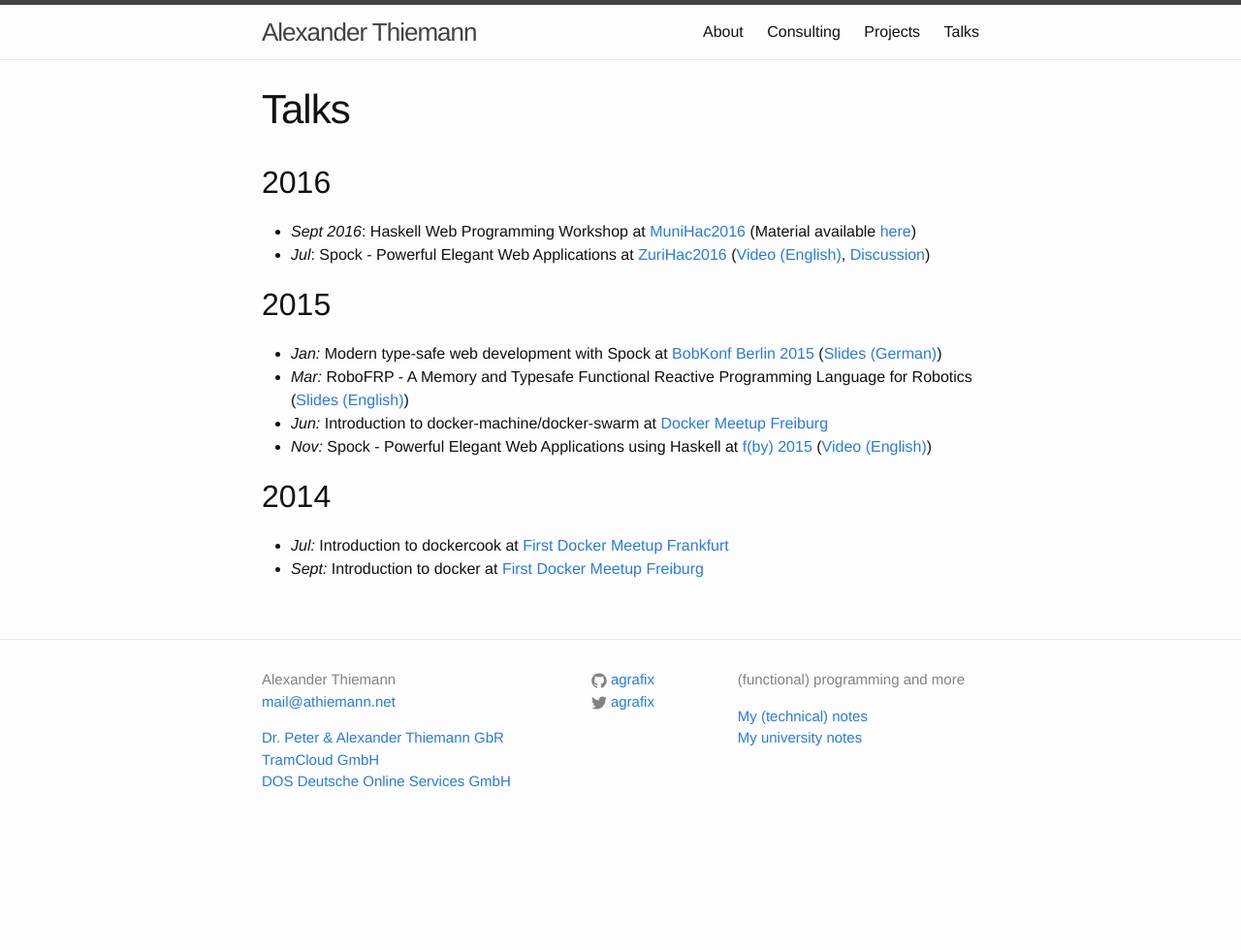
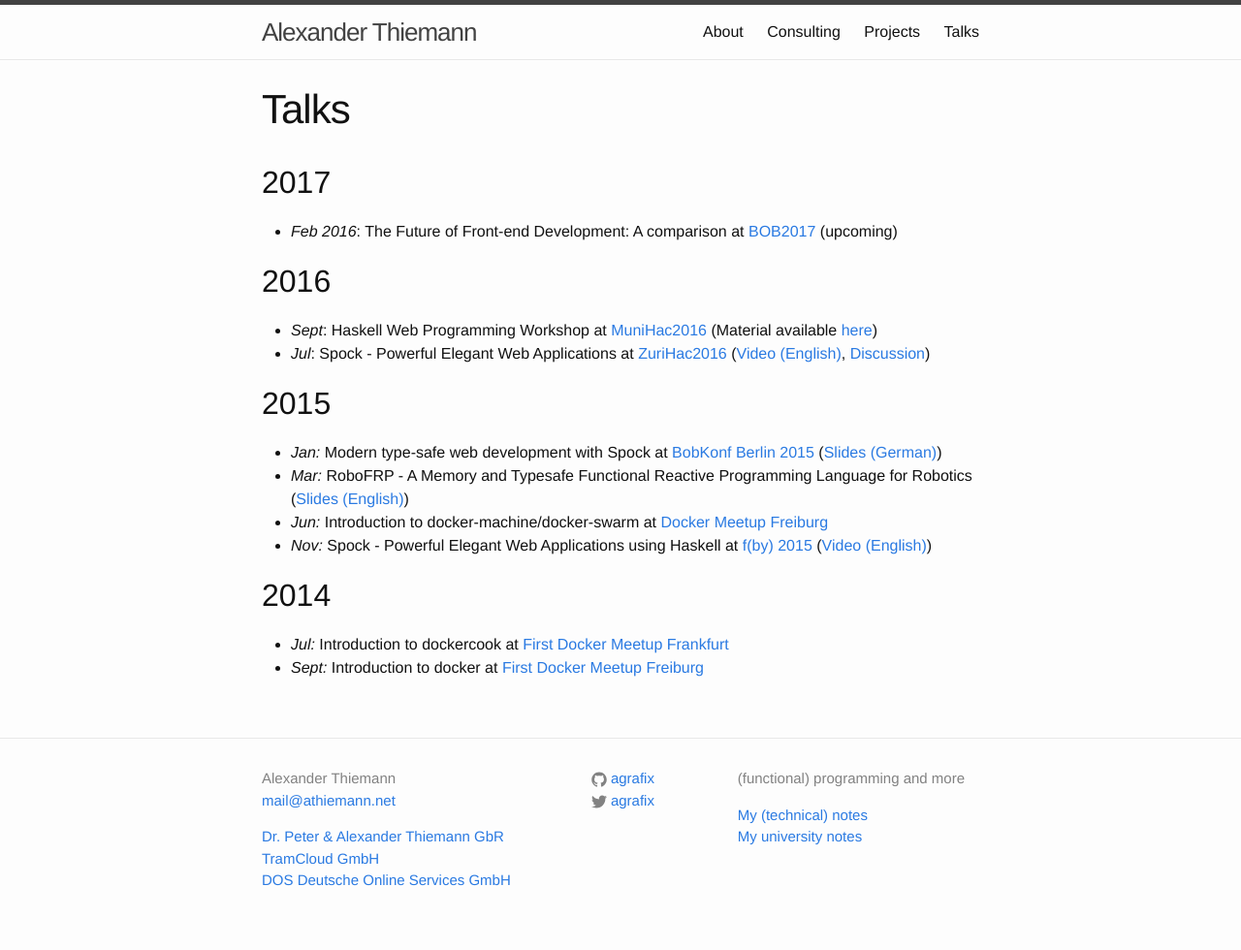
Before and after one commit to agrafix/homepage, a Jekyll site: the page built from talks.md, in a window 1280 px wide. Shown: the whole page at 97% size. Built offline with Jekyll 4.4.1, drawn with Linux system fonts in a browser that asks for light colours; before the commit the page ends 900 px from its top, so only the background shows below that.

Commit message:
add upcoming bob talk

```diff
--- a/talks.md
+++ b/talks.md
@@ -4,8 +4,12 @@ title: Talks
 permalink: /talks/
 ---
 
+## 2017
+* *Feb 2016*: The Future of Front-end Development: A comparison at [BOB2017][bob-2017] (upcoming)
+
+
 ## 2016
-* *Sept 2016*: Haskell Web Programming Workshop at [MuniHac2016][munihac2016] (Material available [here][munihac2016-material])
+* *Sept*: Haskell Web Programming Workshop at [MuniHac2016][munihac2016] (Material available [here][munihac2016-material])
 * *Jul*: Spock - Powerful Elegant Web Applications at [ZuriHac2016][zurihac2016] ([Video (English)][zurihac2016-video], [Discussion][zurihac2016-video-reddit])
 
 ## 2015
@@ -18,6 +22,7 @@ permalink: /talks/
 * *Jul:* Introduction to dockercook at [First Docker Meetup Frankfurt][docker-2014-07]
 * *Sept:* Introduction to docker at [First Docker Meetup Freiburg][docker-2014-09]
 
+[bob-2017]: http://bobkonf.de/2017/athiemann.html
 [docker-2014-07]: http://www.meetup.com/de/Docker-Frankfurt/events/182122512/
 [docker-2014-09]: http://www.meetup.com/de/Docker-Freiburg/events/198908842/
 [docker-2015-06]: http://www.meetup.com/de/Docker-Freiburg/events/222697854/
```
